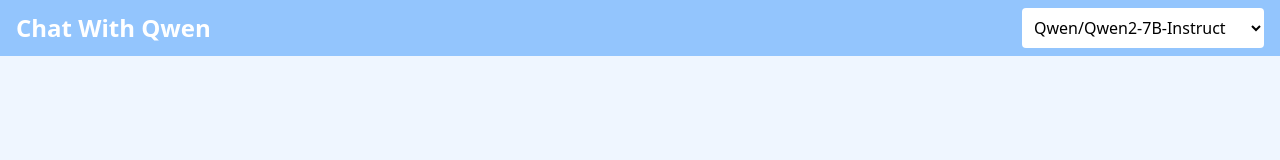
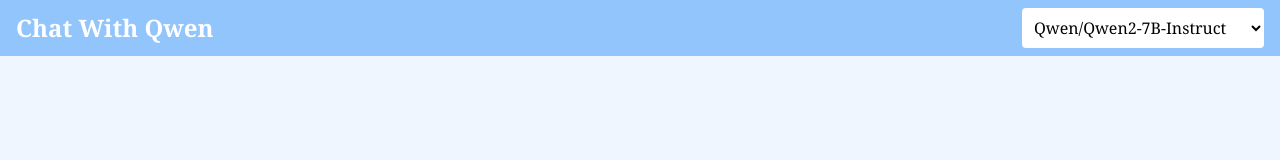
Before and after one commit to nowscott/ChatWithMou, a React (Create React App) app: page / in a window 1280 px wide. Shown: the top 160 px of the page. Built offline with nearby package versions, Linux system fonts and the light colour scheme.

Commit message:
修改为衬线字体

```diff
--- a/src/components/InputPrompt.js
+++ b/src/components/InputPrompt.js
@@ -54,7 +54,7 @@ const InputPrompt = ({ onSend, onClear }) => {
                     <HiOutlineTrash className="h-6 w-6" />
                 </button>
                 <textarea
-                    className="text-sm w-full px-2 py-1 border-none outline-none resize-none overflow-auto whitespace-pre-wrap break-words"
+                    className="text-sm font-serif w-full px-2 py-1 border-none outline-none resize-none overflow-auto whitespace-pre-wrap break-words"
                     style={{ maxHeight: '10rem', minHeight: '1rem' }}
                     rows="1"
                     value={prompt}
--- a/src/components/NavBar.js
+++ b/src/components/NavBar.js
@@ -31,12 +31,12 @@ const NavBar = ({ selectedModel, onModelChange }) => {
 
     return (
         <div className="bg-blue-300 text-white p-2 px-4 flex justify-between items-center fixed top-0 left-0 right-0 z-10">
-            <h1 className="text-nowrap text-2xl font-bold">
+            <h1 className="text-nowrap font-serif text-2xl font-bold">
                 <span className="hidden sm:inline">Chat With </span>
                 {title}
             </h1>
             <select
-                className="bg-white text-black p-2 rounded"
+                className="bg-white font-serif text-black p-2 rounded"
                 value={selectedModel}
                 onChange={(event) => onModelChange(event.target.value)}
             >
```
Also changed, not shown: tailwind.config.js (line endings or trailing spaces), 1 other file (tests, documents, lock files or other folders).
